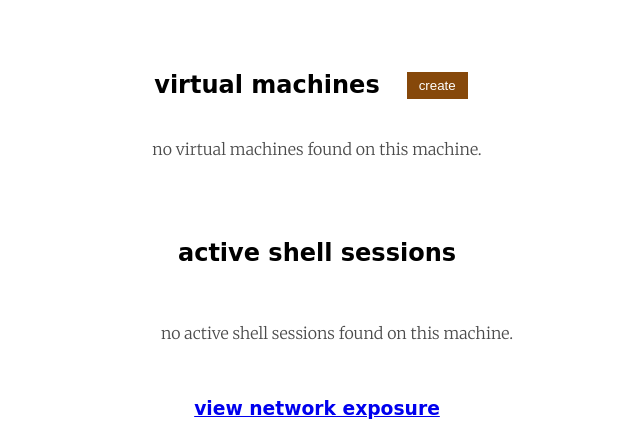
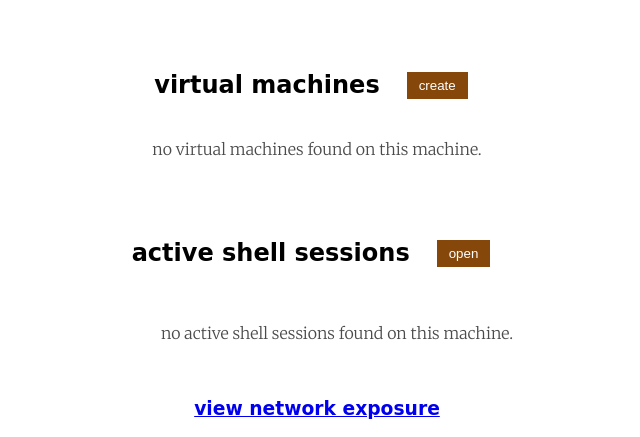
Before and after one commit to tiredkangaroo/mechanicaldinosaurs, a Django app: template frontend/console/templates/machine_detail.html in a window 1280 px wide. Shown: the part 460-897 px from the top of the page, without its empty margins (323-963 px from the left). Run offline with Django 5.2, Linux system fonts and the light colour scheme; the template is opened without the code that fills it, so the values that code supplies are empty.

Commit message:
add open link for shell on machine detail

```diff
--- a/frontend/console/templates/machine_detail.html
+++ b/frontend/console/templates/machine_detail.html
@@ -204,6 +204,7 @@
     {% endif %}
     <div class="section-title">
       <h2>active shell sessions</h2>
+      <a href="{% url 'shell' machine_name=machine.name %}"><button>open</button></a>
     </div>
     {% if machine.active_shell_sessions.error %}
     <div class="error-flash">
```
